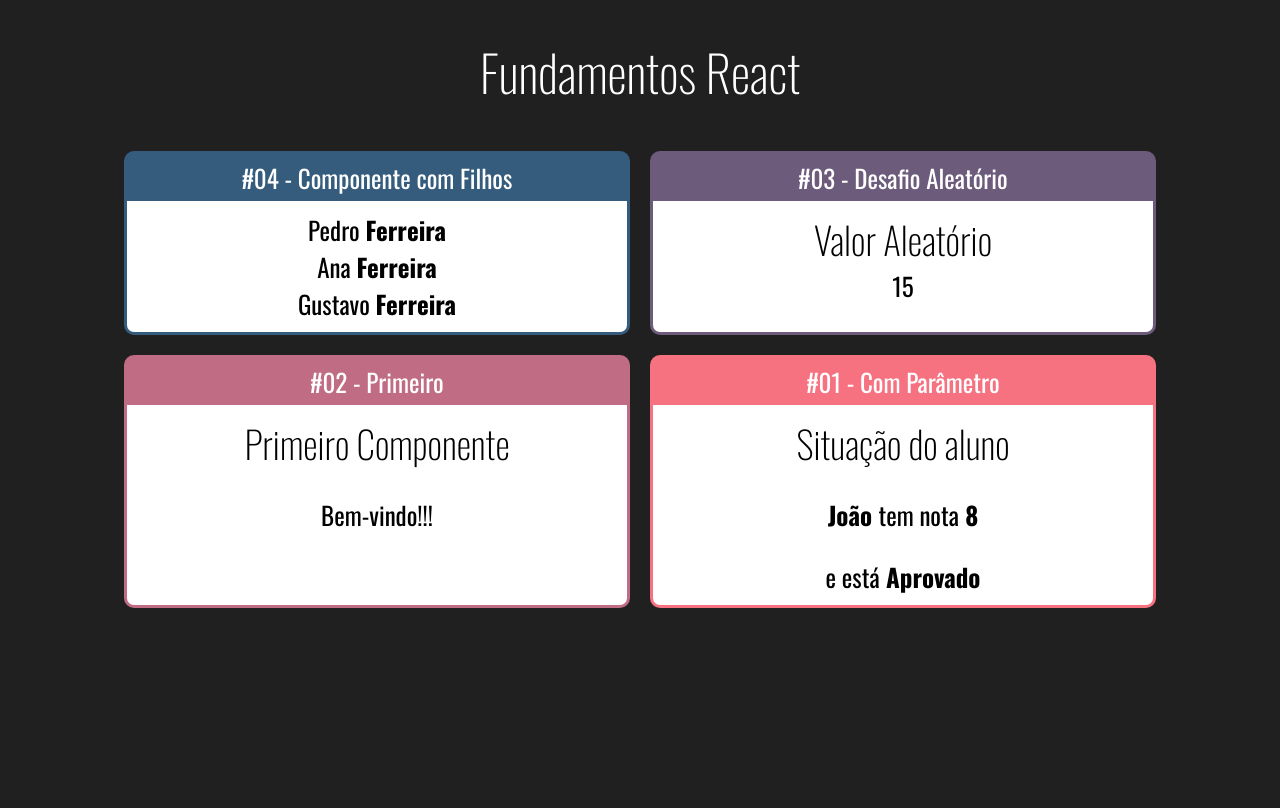
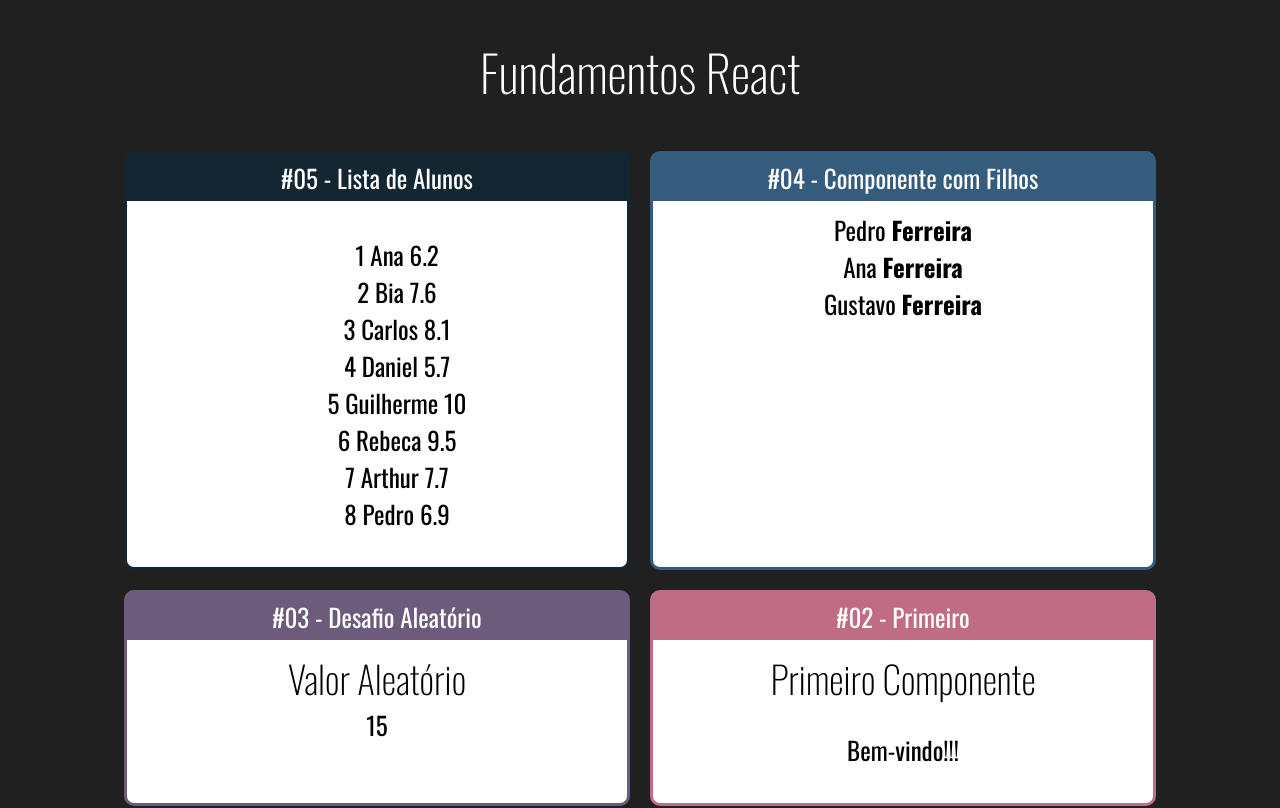
Before and after one commit to jpcp0614/Curso-React-Redux-Udemy, a React (Create React App) app in the folder fundamentos-react/: page / in a window 1280 px wide. Shown: the top 808 px of the page. Built offline with nearby package versions, Linux system fonts and the light colour scheme.

Commit message:
repetição com map

```diff
--- a/fundamentos-react/src/App.jsx
+++ b/fundamentos-react/src/App.jsx
@@ -1,16 +1,21 @@
 import React from 'react';
+import Card from './components/layout/Card';
+import ComParametro from './components/basics/ComParametro';
 import Primeiro from './components/basics/Primeiro';
-import ComParametro from './components/basics/ComParametro';
 import RandomNumber from './components/basics/Aleatorio';
-import Card from './components/layout/Card';
 import Familia from './components/basics/Familia';
 import FamiliaMembro from './components/basics/FamiliaMembro';
+import ListaAlunos from'./components/repetition/ListaAlunos';
 import './App.css';
 
 const App = (props) => (
 	<div className="App">
 		<h1>Fundamentos React</h1>
 		<div className="Cards">
+			<Card titulo="#05 - Lista de Alunos" color="#152633">
+				<ListaAlunos />
+			</Card>
+
 			<Card titulo="#04 - Componente com Filhos" color="#355C7D">
 				<Familia sobrenome="Ferreira" >
 					<FamiliaMembro nome="Pedro" />
--- /dev/null
+++ b/fundamentos-react/src/components/repetition/ListaAlunos.jsx
@@ -0,0 +1,20 @@
+import React from 'react';
+import alunos from '../../data/alunos.json';
+
+const ListaAlunos = (props) => {
+  // const li1 = <li>{ alunos[0].id } { alunos[0].nome } { alunos[0].nota } </li>
+
+  const lista = alunos.map((aluno) => {
+    return <li key={aluno.id}>{ aluno.id } { aluno.nome } { aluno.nota }</li>
+  });
+
+  return (
+    <div>
+      <ul style={{ listStyle: 'none' }}>
+        { lista }
+      </ul>
+    </div>
+  );
+}
+
+export default ListaAlunos;
--- /dev/null
+++ b/fundamentos-react/src/data/alunos.json
@@ -0,0 +1,42 @@
+[
+  {
+    "id": 1,
+    "nome": "Ana",
+    "nota": 6.2
+  },
+  {
+    "id": 2,
+    "nome": "Bia",
+    "nota": 7.6
+  },
+  {
+    "id": 3,
+    "nome": "Carlos",
+    "nota": 8.1
+  },
+  {
+    "id": 4,
+    "nome": "Daniel",
+    "nota": 5.7
+  },
+  {
+    "id": 5,
+    "nome": "Guilherme",
+    "nota": 10.0
+  },
+  {
+    "id": 6,
+    "nome": "Rebeca",
+    "nota": 9.5
+  },
+  {
+    "id": 7,
+    "nome": "Arthur",
+    "nota": 7.7
+  },
+  {
+    "id": 8,
+    "nome": "Pedro",
+    "nota": 6.9
+  }
+]
```
